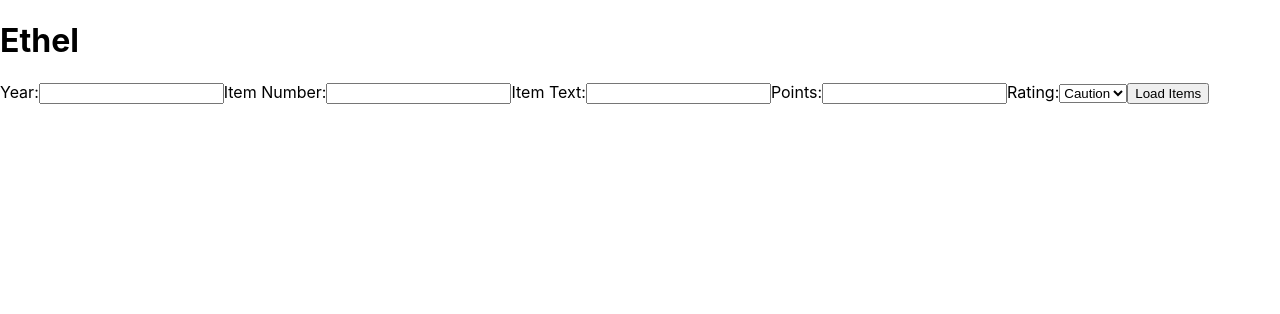
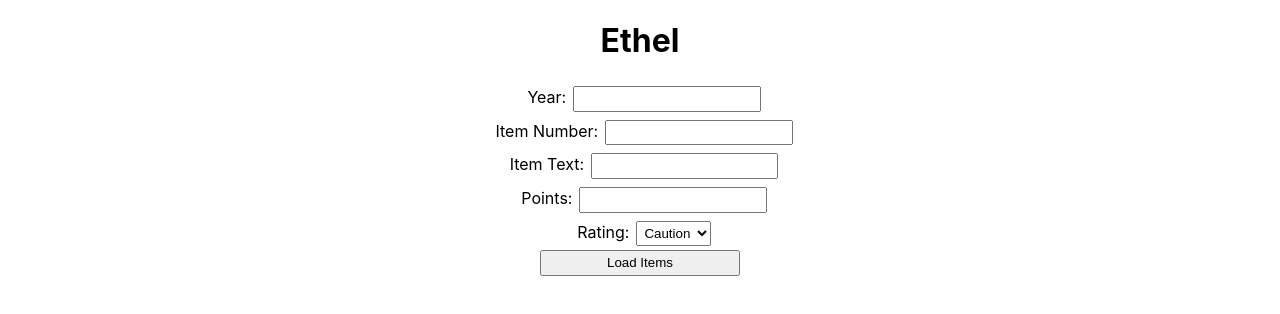
Before and after one commit to GASH-SCAV/big-list-frontend, a React (Create React App) app: page / in a window 1280 px wide. Shown: the top 314 px of the page. Built offline with nearby package versions, Linux system fonts and the light colour scheme.

Commit message:
format a little

```diff
--- a/src/App.css
+++ b/src/App.css
@@ -1,3 +1,24 @@
+#root {
+  text-align: center;
+}
+
+form {
+  display: flex;
+  flex-direction: column;
+  width: 500px;
+  margin: 1em auto;
+}
+
+form * {
+  padding: 0.25em;
+  margin-left: 0.5em;
+}
+
+form > input[type="submit"] {
+  width: 200px;
+  margin: 0 auto;
+}
+
 .App {
   text-align: center;
 }
@@ -28,6 +49,11 @@
   color: #61dafb;
 }
 
+td {
+  max-width: 500px;
+  text-align: left;
+}
+
 @keyframes App-logo-spin {
   from {
     transform: rotate(0deg);
--- a/src/components/ItemHeader.js
+++ b/src/components/ItemHeader.js
@@ -1,11 +1,10 @@
 const ItemHeader = () => {
   return (
     <tr>
-      <th>Year</th>
       <th>Item Number</th>
       <th>Original Item</th>
-      <th>Spellchecked Item</th>
-      <th>Points</th>
+      {/* <th>Spellchecked Item</th> */}
+      {/* <th>Points</th> */}
       <th>Comment</th>
     </tr>
   );
--- a/src/components/ItemRow.js
+++ b/src/components/ItemRow.js
@@ -10,13 +10,15 @@ const ItemRow = ({
   rating,
   comment,
 }) => {
+  const itemNo = [year, itemNumber, itemNumberAddendum, specialEvent]
+    .filter((item) => item !== "")
+    .join(".");
   return (
     <tr>
-      <td>{year}</td>
-      <td>{itemNumber + itemNumberAddendum + "." + specialEvent}</td>
+      <td>{itemNo}</td>
       <td>{originalItem}</td>
-      <td>{spellcheckedItem}</td>
-      <td>{points}</td>
+      {/* <td>{spellcheckedItem}</td> */}
+      {/* <td>{points}</td> */}
       <td>{comment}</td>
     </tr>
   );
```
